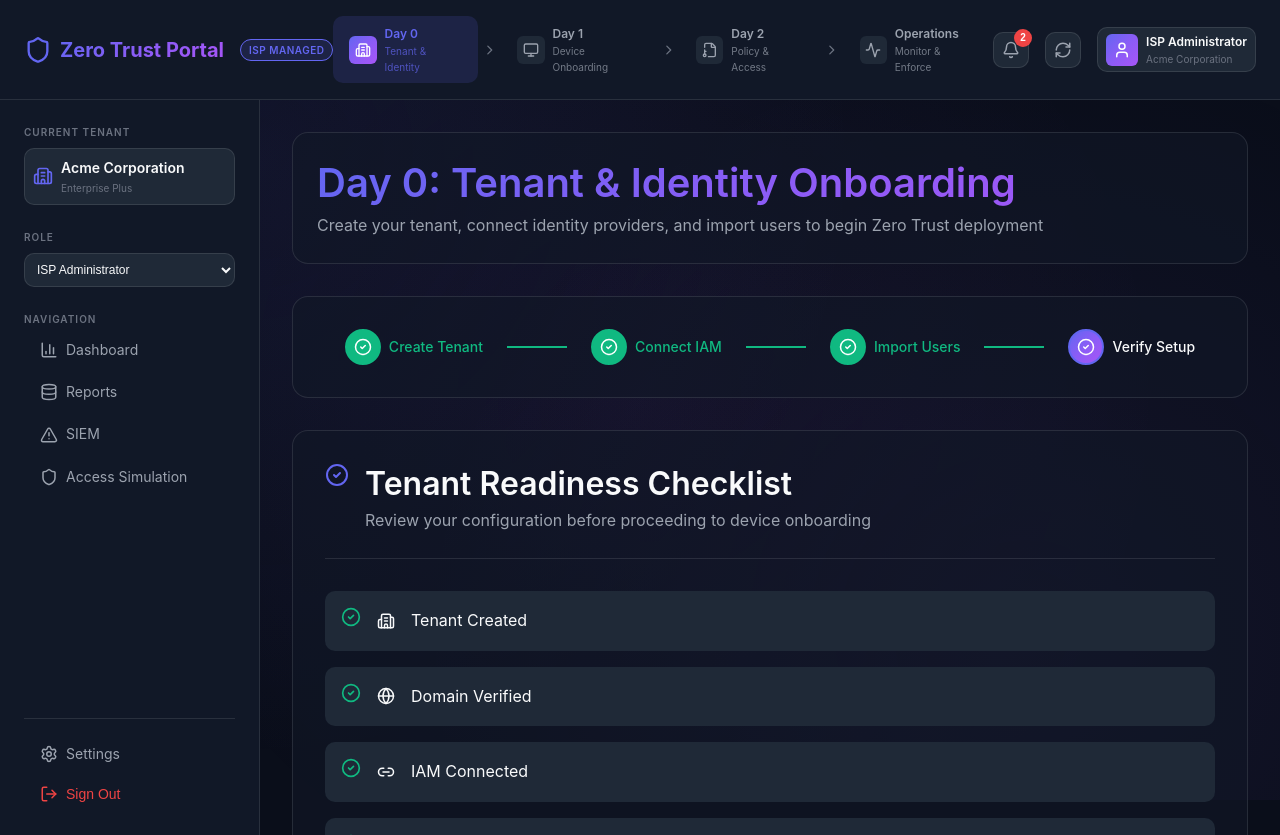
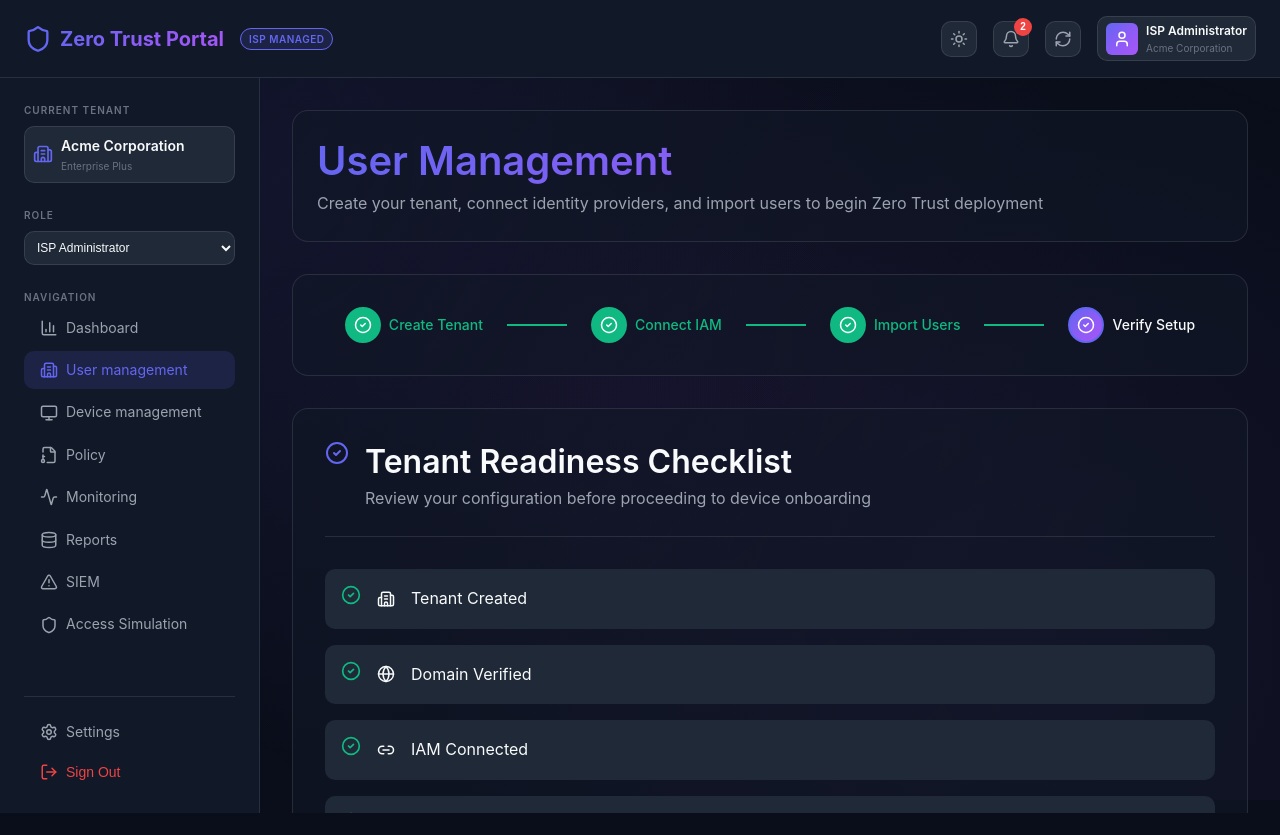
Before and after one commit to kenrickv/zero-trust-portal, a React (Vite) app: page /day0 in a window 1280 px wide. After the commit the page ends 813 px from the top, so only its background shows below. Built offline with nearby package versions, Linux system fonts and the light colour scheme.

Commit message:
changes in menu, light and dark mode

```diff
--- a/src/components/Layout.css
+++ b/src/components/Layout.css
@@ -52,87 +52,7 @@
     border-radius: var(--radius-full);
 }
 
-.header-center {
-    flex: 1;
-    display: flex;
-    justify-content: center;
-}
 
-.journey-nav {
-    display: flex;
-    align-items: center;
-    gap: var(--spacing-xs);
-}
-
-.journey-step-wrapper {
-    display: flex;
-    align-items: center;
-    gap: var(--spacing-xs);
-}
-
-.journey-step {
-    display: flex;
-    align-items: center;
-    gap: var(--spacing-sm);
-    padding: var(--spacing-sm) var(--spacing-md);
-    border-radius: var(--radius-md);
-    text-decoration: none;
-    color: var(--text-secondary);
-    transition: all var(--transition-fast);
-}
-
-.journey-step:hover {
-    background: var(--bg-tertiary);
-    color: var(--text-primary);
-}
-
-.journey-step.active {
-    background: rgba(99, 102, 241, 0.15);
-    color: var(--accent-primary);
-}
-
-.journey-step.completed {
-    color: var(--status-success);
-}
-
-.journey-step-icon {
-    width: 28px;
-    height: 28px;
-    display: flex;
-    align-items: center;
-    justify-content: center;
-    border-radius: var(--radius-sm);
-    background: var(--bg-tertiary);
-}
-
-.journey-step.active .journey-step-icon {
-    background: var(--accent-gradient);
-    color: white;
-}
-
-.journey-step.completed .journey-step-icon {
-    background: var(--status-success);
-    color: white;
-}
-
-.journey-step-content {
-    display: flex;
-    flex-direction: column;
-}
-
-.journey-step-label {
-    font-size: 0.75rem;
-    font-weight: 600;
-}
-
-.journey-step-desc {
-    font-size: 0.625rem;
-    opacity: 0.7;
-}
-
-.journey-step-arrow {
-    color: var(--text-tertiary);
-}
 
 .header-right {
     display: flex;
@@ -373,29 +293,15 @@
 
 /* Scrolled Header */
 .header.scrolled {
-    background: rgba(17, 24, 37, 0.9);
+    background: var(--bg-glass);
     backdrop-filter: blur(12px);
     box-shadow: var(--shadow-lg);
 }
 
 /* Responsive */
-@media (max-width: 1200px) {
-    .journey-step-content {
-        display: none;
-    }
-
-    .journey-step {
-        padding: var(--spacing-sm);
-    }
-}
-
 @media (max-width: 768px) {
     .mobile-toggle {
         display: flex;
-    }
-
-    .header-center {
-        display: none;
     }
 
     .hidden-mobile {
--- a/src/components/Layout.tsx
+++ b/src/components/Layout.tsx
@@ -3,20 +3,17 @@ import { Outlet, NavLink, useLocation } from 'react-router-dom';
 import { useStore } from '../store/useStore';
 import {
     Shield, Building2, Monitor, FileKey, AlertTriangle,
-    BarChart3, Settings, ChevronRight, Activity, Database,
-    RefreshCw, LogOut, User, Bell, Menu, X
+    BarChart3, Settings, Activity, Database,
+    RefreshCw, LogOut, User, Bell, Menu, X, Sun, Moon
 } from 'lucide-react';
 import './Layout.css';
 
-const journeySteps = [
-    { id: 'day0', label: 'Day 0', description: 'Tenant & Identity', path: '/day0', icon: Building2 },
-    { id: 'day1', label: 'Day 1', description: 'Device Onboarding', path: '/day1', icon: Monitor },
-    { id: 'day2', label: 'Day 2', description: 'Policy & Access', path: '/day2', icon: FileKey },
-    { id: 'ops', label: 'Operations', description: 'Monitor & Enforce', path: '/ops', icon: Activity }
-];
-
 const navItems = [
     { path: '/dashboard', label: 'Dashboard', icon: BarChart3 },
+    { path: '/day0', label: 'User management', icon: Building2 },
+    { path: '/day1', label: 'Device management', icon: Monitor },
+    { path: '/day2', label: 'Policy', icon: FileKey },
+    { path: '/ops', label: 'Monitoring', icon: Activity },
     { path: '/reports', label: 'Reports', icon: Database },
     { path: '/siem', label: 'SIEM', icon: AlertTriangle },
     { path: '/simulation', label: 'Access Simulation', icon: Shield }
@@ -31,7 +28,7 @@ const roleLabels: Record<string, string> = {
 
 export function Layout() {
     const location = useLocation();
-    const { currentRole, setCurrentRole, currentTenantId, tenants, alerts, resetToMockData } = useStore();
+    const { currentRole, setCurrentRole, currentTenantId, tenants, alerts, resetToMockData, theme, toggleTheme } = useStore();
     const [isMobileMenuOpen, setIsMobileMenuOpen] = useState(false);
     const [isScrolled, setIsScrolled] = useState(false);
 
@@ -51,16 +48,9 @@ export function Layout() {
         setIsMobileMenuOpen(false);
     }, [location.pathname]);
 
-    const getCurrentPhase = () => {
-        const path = location.pathname;
-        if (path.startsWith('/day0')) return 'day0';
-        if (path.startsWith('/day1')) return 'day1';
-        if (path.startsWith('/day2')) return 'day2';
-        if (path.startsWith('/ops')) return 'ops';
-        return null;
-    };
-
-    const currentPhase = getCurrentPhase();
+    useEffect(() => {
+        document.body.className = theme;
+    }, [theme]);
 
     return (
         <div className="layout">
@@ -81,37 +71,10 @@ export function Layout() {
                     <span className="logo-badge">ISP Managed</span>
                 </div>
 
-                <div className="header-center">
-                    <div className="journey-nav">
-                        {journeySteps.map((step, index) => {
-                            const Icon = step.icon;
-                            const isActive = currentPhase === step.id;
-                            const isPast = journeySteps.findIndex(s => s.id === currentPhase) > index;
-
-                            return (
-                                <div key={step.id} className="journey-step-wrapper">
-                                    <NavLink
-                                        to={step.path}
-                                        className={`journey-step ${isActive ? 'active' : ''} ${isPast ? 'completed' : ''}`}
-                                    >
-                                        <div className="journey-step-icon">
-                                            <Icon size={16} />
-                                        </div>
-                                        <div className="journey-step-content">
-                                            <span className="journey-step-label">{step.label}</span>
-                                            <span className="journey-step-desc">{step.description}</span>
-                                        </div>
-                                    </NavLink>
-                                    {index < journeySteps.length - 1 && (
-                                        <ChevronRight size={16} className="journey-step-arrow" />
-                                    )}
-                                </div>
-                            );
-                        })}
-                    </div>
-                </div>
-
                 <div className="header-right">
+                    <button className="header-btn" title="Toggle Theme" onClick={toggleTheme}>
+                        {theme === 'dark' ? <Sun size={18} /> : <Moon size={18} />}
+                    </button>
                     <button className="header-btn" title="Notifications">
                         <Bell size={18} />
                         {newAlerts > 0 && <span className="notification-badge">{newAlerts}</span>}
--- a/src/index.css
+++ b/src/index.css
@@ -66,8 +66,43 @@
   --font-mono: 'JetBrains Mono', 'Fira Code', monospace;
 }
 
+.light {
+  /* Color Palette - Light Theme */
+  --bg-primary: #f3f4f6;
+  --bg-secondary: #ffffff;
+  --bg-tertiary: #f9fafb;
+  --bg-card: rgba(255, 255, 255, 0.9);
+  --bg-glass: rgba(255, 255, 255, 0.7);
+
+  /* Text Colors */
+  --text-primary: #111827;
+  --text-secondary: #4b5563;
+  --text-tertiary: #6b7280;
+  --text-muted: #9ca3af;
+
+  /* Border Colors */
+  --border-primary: rgba(0, 0, 0, 0.08);
+  --border-secondary: rgba(0, 0, 0, 0.04);
+  --border-accent: rgba(99, 102, 241, 0.3);
+
+  /* Shadows */
+  --shadow-sm: 0 1px 2px rgba(0, 0, 0, 0.05);
+  --shadow-md: 0 4px 6px rgba(0, 0, 0, 0.05);
+  --shadow-lg: 0 10px 15px rgba(0, 0, 0, 0.1);
+  --shadow-xl: 0 20px 25px rgba(0, 0, 0, 0.1);
+  --shadow-glow: 0 0 20px rgba(99, 102, 241, 0.1);
+
+  /* Status Overrides for Light Mode */
+  --status-success-bg: rgba(16, 185, 129, 0.1);
+  --status-warning-bg: rgba(245, 158, 11, 0.1);
+  --status-error-bg: rgba(239, 68, 68, 0.1);
+  --status-info-bg: rgba(59, 130, 246, 0.1);
+}
+
 /* Reset */
-*, *::before, *::after {
+*,
+*::before,
+*::after {
   box-sizing: border-box;
   margin: 0;
   padding: 0;
@@ -111,18 +146,40 @@ body::before {
 }
 
 /* Typography */
-h1, h2, h3, h4, h5, h6 {
+h1,
+h2,
+h3,
+h4,
+h5,
+h6 {
   font-weight: 600;
   line-height: 1.3;
   color: var(--text-primary);
 }
 
-h1 { font-size: 2.5rem; }
-h2 { font-size: 2rem; }
-h3 { font-size: 1.5rem; }
-h4 { font-size: 1.25rem; }
-h5 { font-size: 1.125rem; }
-h6 { font-size: 1rem; }
+h1 {
+  font-size: 2.5rem;
+}
+
+h2 {
+  font-size: 2rem;
+}
+
+h3 {
+  font-size: 1.5rem;
+}
+
+h4 {
+  font-size: 1.25rem;
+}
+
+h5 {
+  font-size: 1.125rem;
+}
+
+h6 {
+  font-size: 1rem;
+}
 
 p {
   color: var(--text-secondary);
@@ -349,18 +406,36 @@ a:hover {
   display: inline-block;
 }
 
-.status-dot.success { background: var(--status-success); }
-.status-dot.warning { background: var(--status-warning); }
-.status-dot.error { background: var(--status-error); }
-.status-dot.info { background: var(--status-info); }
+.status-dot.success {
+  background: var(--status-success);
+}
+
+.status-dot.warning {
+  background: var(--status-warning);
+}
+
+.status-dot.error {
+  background: var(--status-error);
+}
+
+.status-dot.info {
+  background: var(--status-info);
+}
 
 .status-dot.pulse {
   animation: pulse 2s infinite;
 }
 
 @keyframes pulse {
-  0%, 100% { opacity: 1; }
-  50% { opacity: 0.5; }
+
+  0%,
+  100% {
+    opacity: 1;
+  }
+
+  50% {
+    opacity: 0.5;
+  }
 }
 
 /* Table Styles */
@@ -417,8 +492,13 @@ a:hover {
 
 /* Animations */
 @keyframes fadeIn {
-  from { opacity: 0; }
-  to { opacity: 1; }
+  from {
+    opacity: 0;
+  }
+
+  to {
+    opacity: 1;
+  }
 }
 
 @keyframes slideUp {
@@ -426,6 +506,7 @@ a:hover {
     opacity: 0;
     transform: translateY(20px);
   }
+
   to {
     opacity: 1;
     transform: translateY(0);
@@ -437,6 +518,7 @@ a:hover {
     opacity: 0;
     transform: translateX(-20px);
   }
+
   to {
     opacity: 1;
     transform: translateX(0);
@@ -448,6 +530,7 @@ a:hover {
     opacity: 0;
     transform: scale(0.95);
   }
+
   to {
     opacity: 1;
     transform: scale(1);
@@ -455,8 +538,13 @@ a:hover {
 }
 
 @keyframes shimmer {
-  0% { background-position: -200% 0; }
-  100% { background-position: 200% 0; }
+  0% {
+    background-position: -200% 0;
+  }
+
+  100% {
+    background-position: 200% 0;
+  }
 }
 
 .animate-fade-in {
@@ -477,12 +565,10 @@ a:hover {
 
 /* Skeleton Loading */
 .skeleton {
-  background: linear-gradient(
-    90deg,
-    var(--bg-tertiary) 25%,
-    var(--bg-secondary) 50%,
-    var(--bg-tertiary) 75%
-  );
+  background: linear-gradient(90deg,
+      var(--bg-tertiary) 25%,
+      var(--bg-secondary) 50%,
+      var(--bg-tertiary) 75%);
   background-size: 200% 100%;
   animation: shimmer 1.5s infinite;
   border-radius: var(--radius-md);
@@ -516,11 +602,25 @@ a:hover {
   justify-content: center;
 }
 
-.gap-xs { gap: var(--spacing-xs); }
-.gap-sm { gap: var(--spacing-sm); }
-.gap-md { gap: var(--spacing-md); }
-.gap-lg { gap: var(--spacing-lg); }
-.gap-xl { gap: var(--spacing-xl); }
+.gap-xs {
+  gap: var(--spacing-xs);
+}
+
+.gap-sm {
+  gap: var(--spacing-sm);
+}
+
+.gap-md {
+  gap: var(--spacing-md);
+}
+
+.gap-lg {
+  gap: var(--spacing-lg);
+}
+
+.gap-xl {
+  gap: var(--spacing-xl);
+}
 
 .grid {
   display: grid;
@@ -539,12 +639,22 @@ a:hover {
 }
 
 @media (max-width: 1024px) {
-  .grid-4 { grid-template-columns: repeat(2, 1fr); }
-  .grid-3 { grid-template-columns: repeat(2, 1fr); }
+  .grid-4 {
+    grid-template-columns: repeat(2, 1fr);
+  }
+
+  .grid-3 {
+    grid-template-columns: repeat(2, 1fr);
+  }
 }
 
 @media (max-width: 768px) {
-  .grid-4, .grid-3, .grid-2 { grid-template-columns: 1fr; }
+
+  .grid-4,
+  .grid-3,
+  .grid-2 {
+    grid-template-columns: 1fr;
+  }
 }
 
 /* Modals */
@@ -681,11 +791,11 @@ a:hover {
   transition: var(--transition-fast);
 }
 
-.switch input:checked + .switch-slider {
+.switch input:checked+.switch-slider {
   background: var(--accent-primary);
 }
 
-.switch input:checked + .switch-slider::before {
+.switch input:checked+.switch-slider::before {
   transform: translateX(24px);
 }
 
@@ -708,10 +818,25 @@ a:hover {
   color: var(--accent-primary);
 }
 
-.icon-wrapper.success { background: var(--status-success-bg); color: var(--status-success); }
-.icon-wrapper.warning { background: var(--status-warning-bg); color: var(--status-warning); }
-.icon-wrapper.error { background: var(--status-error-bg); color: var(--status-error); }
-.icon-wrapper.info { background: var(--status-info-bg); color: var(--status-info); }
+.icon-wrapper.success {
+  background: var(--status-success-bg);
+  color: var(--status-success);
+}
+
+.icon-wrapper.warning {
+  background: var(--status-warning-bg);
+  color: var(--status-warning);
+}
+
+.icon-wrapper.error {
+  background: var(--status-error-bg);
+  color: var(--status-error);
+}
+
+.icon-wrapper.info {
+  background: var(--status-info-bg);
+  color: var(--status-info);
+}
 
 /* Stepper */
 .stepper {
--- a/src/pages/Day0/Day0.tsx
+++ b/src/pages/Day0/Day0.tsx
@@ -112,7 +112,7 @@ export function Day0Page() {
         <div className="day0-page">
             <div className="page-header">
                 <div className="page-header-content">
-                    <h1>Day 0: Tenant & Identity Onboarding</h1>
+                    <h1>User Management</h1>
                     <p>Create your tenant, connect identity providers, and import users to begin Zero Trust deployment</p>
                 </div>
             </div>
@@ -408,11 +408,11 @@ export function Day0Page() {
                                     <CheckCircle2 size={32} />
                                 </div>
                                 <div className="success-content">
-                                    <h3>Day 0 Complete!</h3>
-                                    <p>Your tenant is ready. Proceed to Day 1 to begin device onboarding.</p>
+                                    <h3>User Management Ready!</h3>
+                                    <p>Your tenant is ready. Proceed to Device management to begin onboarding.</p>
                                 </div>
                                 <a href="/day1" className="btn btn-primary btn-lg">
-                                    Continue to Day 1
+                                    Continue to Device management
                                     <ChevronRight size={18} />
                                 </a>
                             </div>
--- a/src/pages/Day1/Day1.tsx
+++ b/src/pages/Day1/Day1.tsx
@@ -128,7 +128,7 @@ export function Day1Page() {
         <div className="day1-page">
             <div className="page-header">
                 <div className="page-header-content">
-                    <h1>Day 1: Device Onboarding & Compliance</h1>
+                    <h1>Device Management</h1>
                     <p>Discover devices, deploy endpoint agents, and enforce compliance policies</p>
                 </div>
             </div>
@@ -375,11 +375,11 @@ export function Day1Page() {
                         <CheckCircle2 size={32} />
                     </div>
                     <div className="banner-content">
-                        <h3>Day 1 Complete!</h3>
-                        <p>All devices are compliant. Proceed to Day 2 to configure access policies.</p>
+                        <h3>Device Management Ready!</h3>
+                        <p>All devices are compliant. Proceed to Policy to configure access policies.</p>
                     </div>
                     <a href="/day2" className="btn btn-primary btn-lg">
-                        Continue to Day 2
+                        Continue to Policy
                         <ChevronRight size={18} />
                     </a>
                 </div>
--- a/src/pages/Day2/Day2.tsx
+++ b/src/pages/Day2/Day2.tsx
@@ -57,7 +57,7 @@ export function Day2Page() {
         <div className="day2-page">
             <div className="page-header">
                 <div className="page-header-content">
-                    <h1>Day 2: Policy Creation & Access Validation</h1>
+                    <h1>Policy</h1>
                     <p>Configure security policies and validate Zero Trust access decisions</p>
                 </div>
             </div>
--- a/src/pages/Operations/Operations.tsx
+++ b/src/pages/Operations/Operations.tsx
@@ -53,7 +53,7 @@ export function OperationsPage() {
         <div className="operations-page">
             <div className="page-header">
                 <div className="page-header-content">
-                    <h1>Security Operations</h1>
+                    <h1>Monitoring</h1>
                     <p>Monitor alerts, execute enforcement actions, and review audit trails</p>
                 </div>
             </div>
--- a/src/store/useStore.ts
+++ b/src/store/useStore.ts
@@ -25,6 +25,7 @@ interface AppState {
     // UI State
     isLoading: boolean;
     simulationMode: boolean;
+    theme: 'dark' | 'light';
 
     // Actions
     setCurrentRole: (role: UserRole) => void;
@@ -32,6 +33,7 @@ interface AppState {
     setCurrentPhase: (phase: JourneyPhase) => void;
     setLoading: (loading: boolean) => void;
     setSimulationMode: (mode: boolean) => void;
+    toggleTheme: () => void;
 
     // Tenant actions
     createTenant: (tenant: Omit<Tenant, 'id' | 'createdAt' | 'updatedAt'>) => Promise<Tenant>;
@@ -90,12 +92,14 @@ export const useStore = create<AppState>()(
             securityEvents: mockSecurityEvents,
             isLoading: false,
             simulationMode: false,
+            theme: 'dark',
 
             setCurrentRole: (role) => set({ currentRole: role }),
             setCurrentTenantId: (id) => set({ currentTenantId: id }),
             setCurrentPhase: (phase) => set({ currentPhase: phase }),
             setLoading: (loading) => set({ isLoading: loading }),
             setSimulationMode: (mode) => set({ simulationMode: mode }),
+            toggleTheme: () => set((state) => ({ theme: state.theme === 'dark' ? 'light' : 'dark' })),
 
             createTenant: async (tenantData) => {
                 await apiDelay(1000);
@@ -355,7 +359,8 @@ export const useStore = create<AppState>()(
                 securityEvents: state.securityEvents,
                 currentRole: state.currentRole,
                 currentTenantId: state.currentTenantId,
-                currentPhase: state.currentPhase
+                currentPhase: state.currentPhase,
+                theme: state.theme
             })
         }
     )
```
